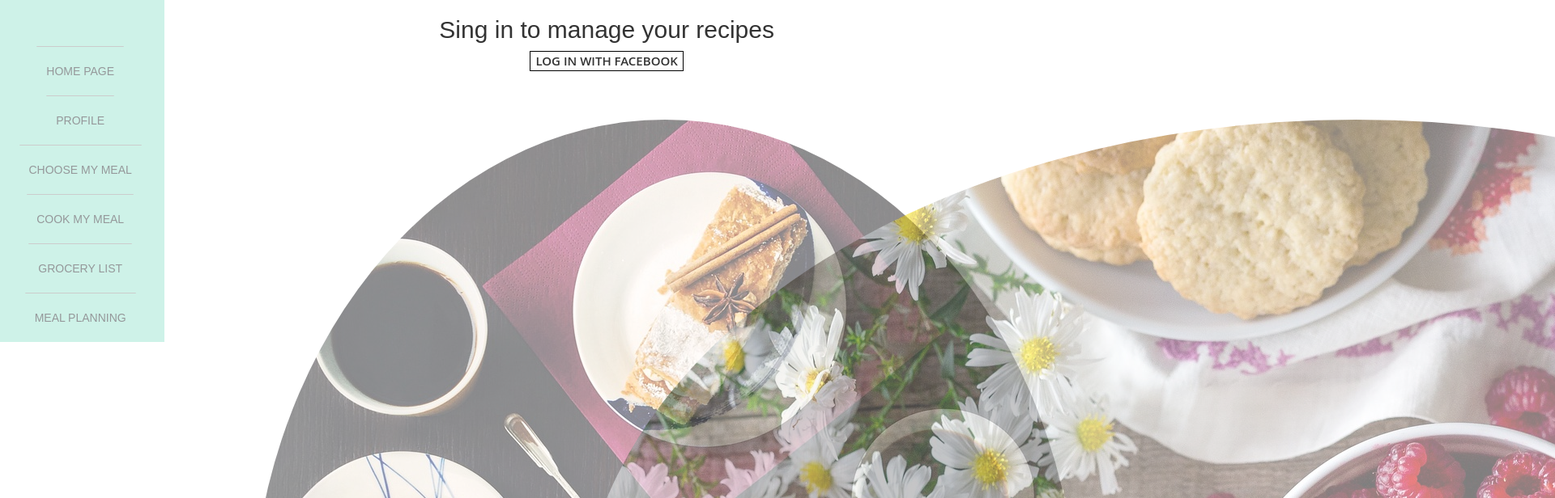
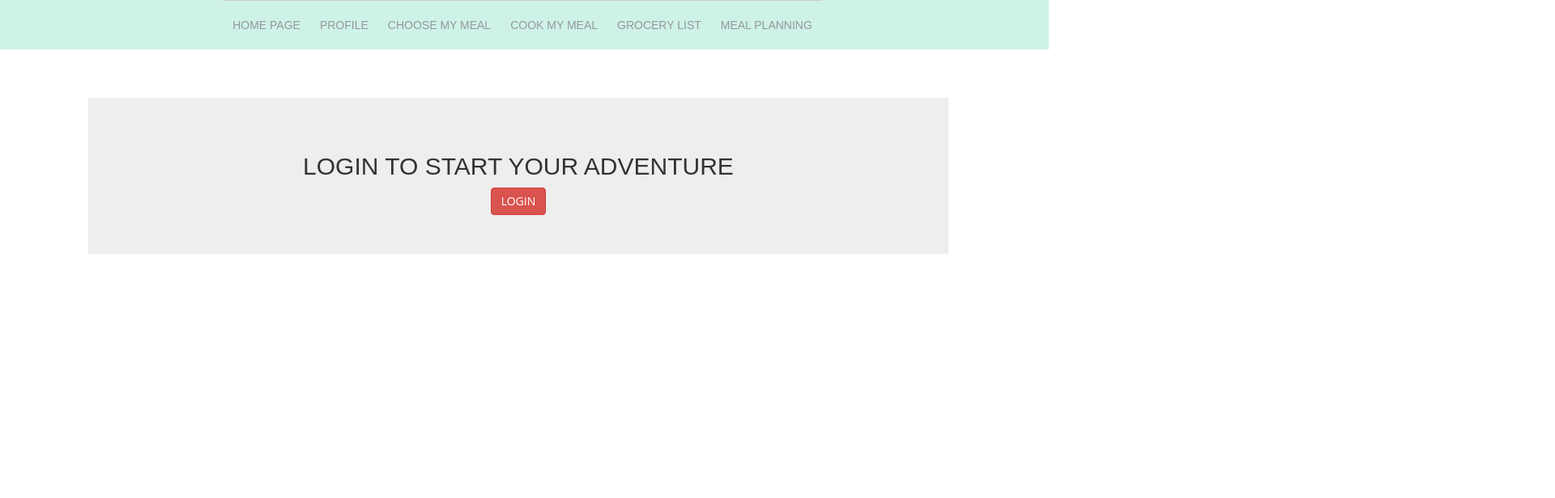
Before and after one commit to sandragjacinto/react_planner, a React (Create React App) app: page / in a window 1280 px wide. Shown: the top 616 px of the page at 81% size, 1920 px wide, since content can reach past the window. Built offline with nearby package versions, Linux system fonts and the light colour scheme; what re-base would draw is missing.

Commit message:
design changes

```diff
--- a/src/components/HomePage.js
+++ b/src/components/HomePage.js
@@ -5,7 +5,7 @@ import hp1 from './../icons/hp1.jpg';
 import hp2 from './../icons/hp2.jpg';
 import hp3 from './../icons/hp3.jpg';
 import hp4 from './../icons/hp4.jpg';
-
+import {isUserLogged} from './DataUser.js';
 
 
 
@@ -19,38 +19,7 @@ class HomePage extends React.Component  {
 
                 <Login />
 
-                <div className='row' style={{height:'40%'}}>
-                    <br></br><br></br>
-                    <div className='col-md-5 col-md-offset-1 col-xs-10 col-xs-offset-2 menuImgLeft'>
-                        <Link to={'/choosemymeal'}  className='homepageButton homepageButton1' style={{textAlign:'center'}}>
-                            <br></br>
-                        <img className='img-circle hp' alt='hp1' src={hp1} style={{height:'200',width:"200"}}/>
-                        </Link>
-                    </div>
-                    <div className='col-md-3 col-md-offset-1 col-xs-10 col-xs-offset-2 menuImgRight'>
-                        <Link to={'/grocerylist'} className='homepageButton homepageButton2' >
-                             <br></br>
-                        <img className='img-circle hp' alt='hp1' src={hp2} style={{height:'200',width:"200"}}/>
 
-                        </Link>
-                    </div>
-                </div>
-                <div className='row' style={{height:'40%'}}>
-                    <div className='col-md-5 col-md-offset-1 col-xs-10 col-xs-offset-2 menuImgLeft'>
-                        <Link to={'/mealplanning'} className='homepageButton homepageButton3' >
-                             <br></br>
-                        <img className='img-circle hp' alt='hp1' src={hp3} style={{height:'200',width:"200"}}/>
-
-                        </Link>
-                    </div>
-                    <div className='col-md-3 col-md-offset-1 col-xs-10 col-xs-offset-2 menuImgRight'>
-                         <Link to={'/cookmymeal'} className='homepageButton homepageButton4' >
-                              <br></br>
-                        <img className='img-circle hp' alt='hp1' src={hp4} style={{height:'200',width:"200"}}/>
-
-                        </Link>
-                    </div>
-                </div>
             </div>
 
 
--- a/src/components/LateralMenu.js
+++ b/src/components/LateralMenu.js
@@ -8,7 +8,7 @@ import grocery from './../icons/cart.png';
 
 const LateralMenu = (props) => (
     <div className=' lateralMenu lateralmenudiv'>
-         <br /> <br />
+
         <Link to = '/homepage' className='btn btn-default btn-md menuButton'>HOME PAGE</Link>
         <Link to= '/profile' className='btn btn-default btn-md menuButton'>PROFILE</Link>
         <Link to= '/choosemymeal' className='btn btn-default btn-md menuButton'>CHOOSE MY MEAL</Link>
--- a/src/components/Login.js
+++ b/src/components/Login.js
@@ -1,3 +1,6 @@
+// Manage Log In
+// shows a button and introduction for Log In
+
 import React from 'react';
 import base from '../base';
 import {isUserLogged} from './DataUser';
@@ -91,12 +94,22 @@ authHandler(err, authData) {
 
 renderLogin() {
   return(
-    <nav >
-    <h2>Sing in to manage your recipes</h2>
-    <button
-      onClick={() => this.authenticate('facebook')}>Log in with Facebook</button>
-    </nav>
+    <div >
+      <br></br>
+      <br></br>
+      <br></br>
+      <div className="jumbotron">
+    <h2>LOGIN TO START YOUR ADVENTURE</h2>
+    <button className='btn btn-danger'
+      onClick={() => this.authenticate('facebook')}>LogIn </button>
+      </div>
+    </div>
   )
+}
+
+getFirstName(){
+  var nameString = this.state.owner;
+  return nameString.split(" ")[0];
 }
 
 renderHomePage() {
@@ -112,19 +125,28 @@ renderHomePage() {
 
 render(){
 //console.log("display name:" + getUserLoginData().displayName);
-const logout = <button onClick={() =>  this.logout()}>Log Out!</button>;
+const logout = <button className='btn btn-danger' onClick={() =>  this.logout()}>Log Out!</button>;
 // Check if they are log in...
 if(this.state.isUserLogged == false) {
 //if(!isUserLogged()) {
-  return <div>{this.renderLogin()} {this.state.isUserLogged}</div>
+  return <div>
+    {this.renderLogin()}
+  </div>
 }
-  console.log("render Hello element");
+
   return(
-    <nav>
-     {/*<p>Hello ... <h2>{this.state.owner}</h2></p>*/}
-     <div>Hello ... <h2>{this.state.owner} {this.state.isUserLogged}</h2></div>
-     {logout }
-    </nav>
+    <div>
+     <br></br>
+      <br></br>
+      <br></br>
+     <div className="jumbotron">
+       <h1> Welcome</h1>
+        <h2>{this.getFirstName()} </h2>
+        {logout }
+        </div>
+     <h2> You can start planning by clicking on Choose My Meal </h2>
+
+    </div>
   )
 }
 }
--- a/src/index.js
+++ b/src/index.js
@@ -29,10 +29,10 @@ const router = (
         <App>
             <div>
                 <div className='row'>
-                    <div className="col-md-2 col-xs-12 lateralmenudiv  btn-group-vertical">
+                    <div className="lateralmenudiv  ">
                         <LateralMenu />
                     </div>
-                    <div className="col-md-10 col-xs-12">
+                    <div className="col-md-10 col-md-offset-1 col-xs-12">
                         <Route exact path="/" component={HomePage}></Route>
                         <Route exact path="/homepage" component={HomePage}></Route>
                         <Route path="/choosemymeal" component={ChooseMyMeal}></Route>
```
